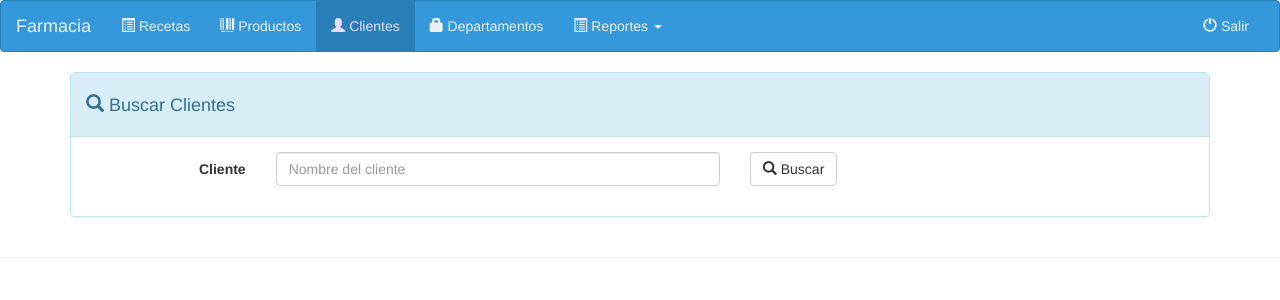
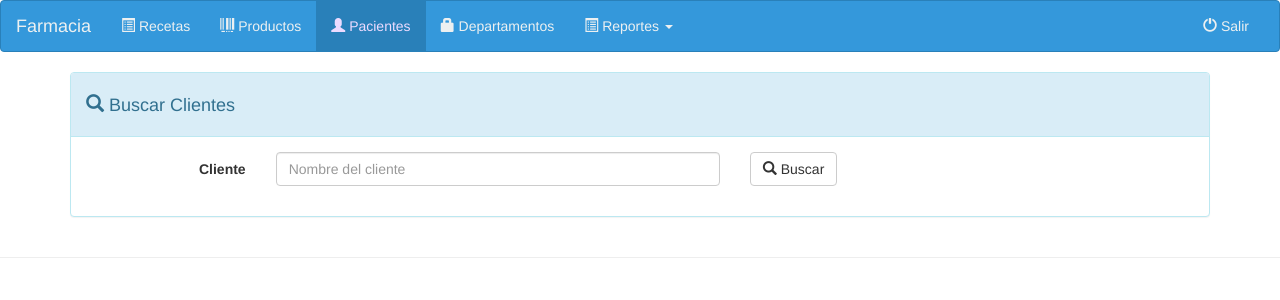
Before and after one commit to EdwinMLara/Medico, a PHP site: page /tcpdf/farmacia_sistem/clientes.php in a window 1280 px wide. Shown: the top 300 px of the page. Run offline with PHP 8.4, Linux system fonts and the light colour scheme; the visitor is signed in with stand-in values (Sample User, id 1); data that the repository does not hold is empty; a stand-in replaces the project's code that opens the database connection.

Commit message:
cambiando etiqueta de Clientes a Pacientes, ya que es más adecuado

```diff
--- a/farmacia_sistem/navbar.php
+++ b/farmacia_sistem/navbar.php
@@ -16,7 +16,7 @@
 			<ul class="nav navbar-nav">
 				<li class="<?php echo $active_facturas;?>"><a href="facturas.php"><i class='glyphicon glyphicon-list-alt'></i> Recetas <span class="sr-only">(current)</span></a></li>
 				<li class="<?php echo $active_productos;?>"><a href="productos.php"><i class='glyphicon glyphicon-barcode'></i> Productos</a></li>
-				<li class="<?php echo $active_clientes;?>"><a href="clientes.php"><i class='glyphicon glyphicon-user'></i> Clientes</a></li>
+				<li class="<?php echo $active_clientes;?>"><a href="clientes.php"><i class='glyphicon glyphicon-user'></i> Pacientes</a></li>
 				<!--<li class="<?php echo $active_usuarios;?>"><a href="usuarios.php"><i class='glyphicon glyphicon-lock'></i> Usuarios</a></li>-->
 				<li class="<?php ?>"><a href="departamentos.php"><i class='glyphicon glyphicon-lock'></i> Departamentos</a></li>
 				<!--<li class="<?php if(isset($active_perfil)){echo $active_perfil;}?>"><a href="perfil.php"><i class='glyphicon glyphicon-cog'></i> Configuración</a></li>-->
```
